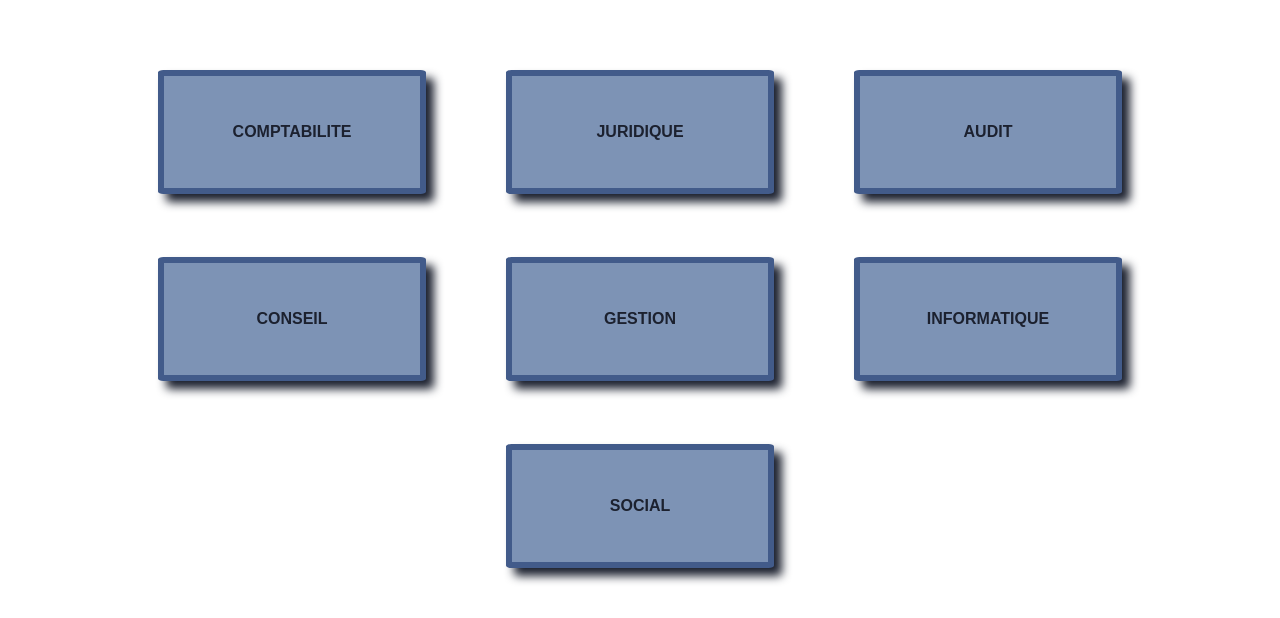
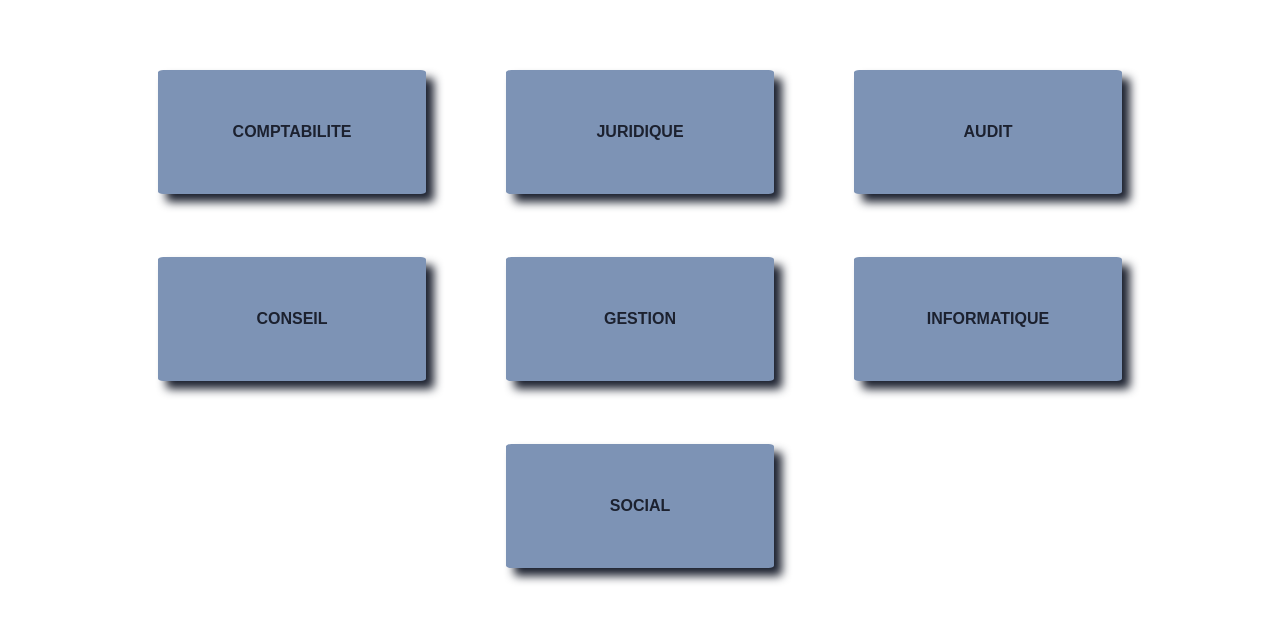
Before and after one commit to Flothar78/sgconseils, a Nuxt app: page / in a window 1280 px wide. Shown: the part 921-1539 px from the top of the page. Built offline with nearby package versions, Linux system fonts and the light colour scheme.

Commit message:
Position ScrollButton higher

```diff
--- a/components/ScrollButton.vue
+++ b/components/ScrollButton.vue
@@ -62,7 +62,7 @@ const scrollDown = () => {
   position: absolute;
   right: 50%;
   transform: translateX(50%);
-  top: 92vh;
+  bottom: 6vh;
   margin: auto;
 }
 </style>
--- a/pages/index.vue
+++ b/pages/index.vue
@@ -52,6 +52,7 @@ const scrollToTopOfCards = () => {
 <style lang="scss" scoped>
 $base-blue: #7d93b5;
 $dark-blue: #425b8a;
+$darkest-blue: #1c212f;
 $base-red: #b12434;
 .hero {
   padding-top: 10vh;
@@ -93,7 +94,8 @@ $base-red: #b12434;
   flex-wrap: wrap;
   column-gap: 80px;
   .nuxt-link {
-    color: #1c212f;
+    color: $darkest-blue;
+     border: 6px solid $base-blue;
     background-color: $base-blue;
     text-decoration: none;
     font-weight: 700;
@@ -101,11 +103,10 @@ $base-red: #b12434;
     display: flex;
     justify-content: center;
     align-items: center;
-    border: 6px solid $dark-blue;
     width: 20vw;
     height: 14vh;
     border-radius: 2%;
-    box-shadow: 8px 8px 10px;
+    box-shadow: 8px 8px 10px $darkest-blue;
   }
   .nuxt-link:hover {
     box-shadow: 0 0;
```
